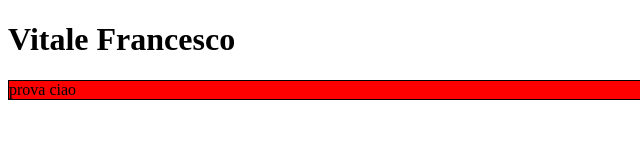
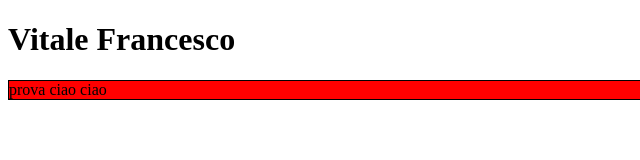
Before and after one commit to Francesco-Vitale-dev/Francesco-Vitale-website, a plain HTML site: page index.html in a window 1280 px wide. Shown: the full height of the page, 0-640 px from the left. Drawn offline with Linux system fonts and the light colour scheme.

Commit message:
prova git hub

```diff
--- a/index.html
+++ b/index.html
@@ -10,7 +10,7 @@
 <body>
   <h1>Vitale Francesco</h1>
   <div class="container">
-    prova ciao
+    prova ciao ciao
   </div>
 </body>
 </html>
```
